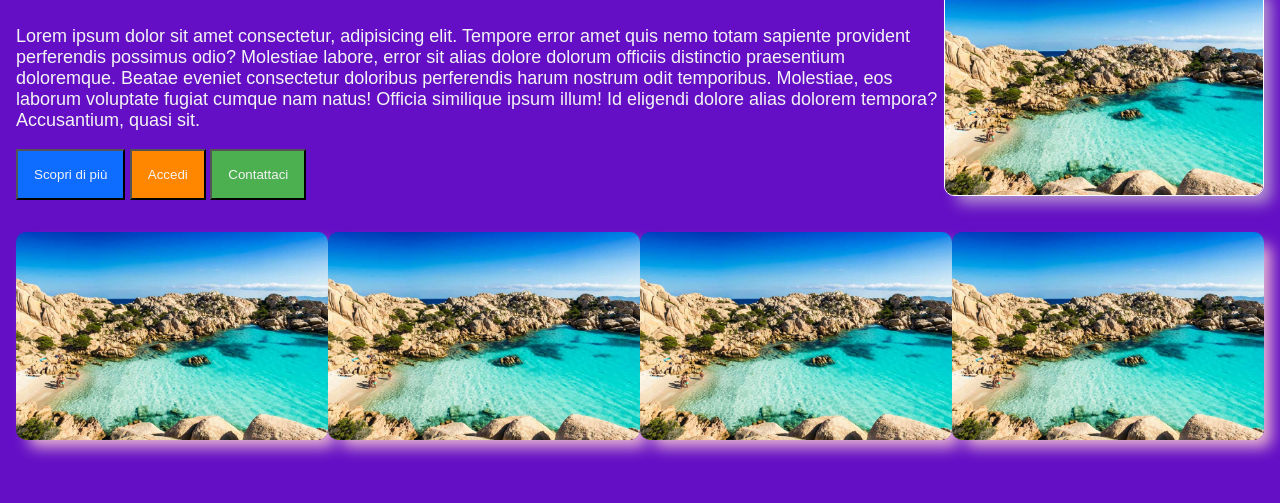
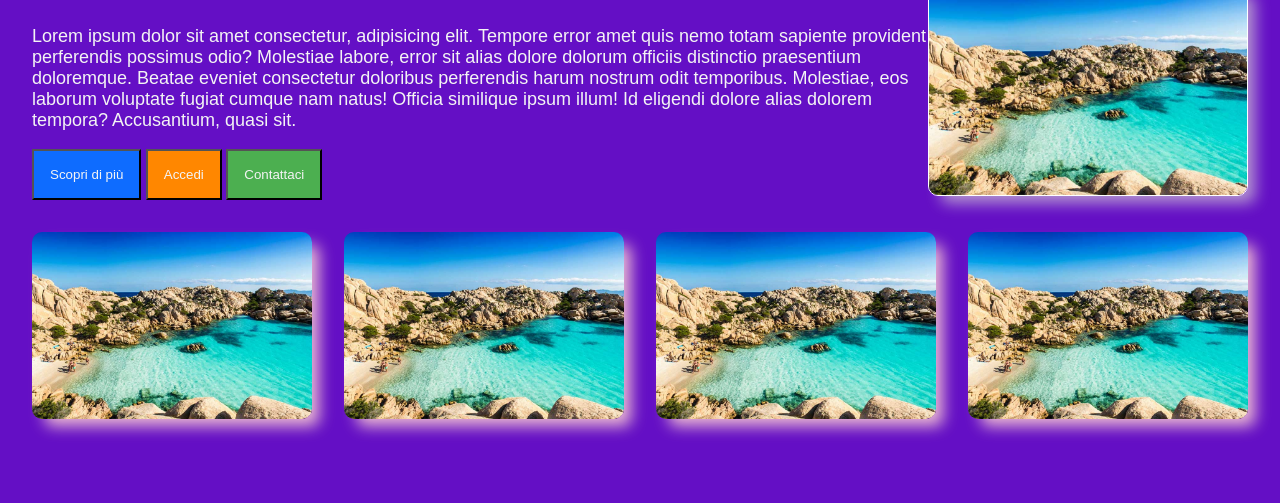
Before and after one commit to mirkoabozzi/S6L3, a plain HTML site: page index.html in a window 1280 px wide. Shown: the part 297-800 px from the top of the page. Drawn offline with Linux system fonts and the light colour scheme.

Commit message:
consegna

```diff
--- a/sass/style.scss
+++ b/sass/style.scss
@@ -39,6 +39,7 @@ body{
             margin-block: $size-5;
             display: flex;
             align-items: end;
+            padding-inline: $size-3;
             h1{
                 @include title-big();
             }
@@ -56,7 +57,7 @@ body{
 
 
             .image-grid-container{
-
+                padding-inline: $size-3;
 
                 img {
                     width: 100%;
```
Also changed, not shown: assets/css/style.css, assets/dist/css/style.min.css, 2 other files.
